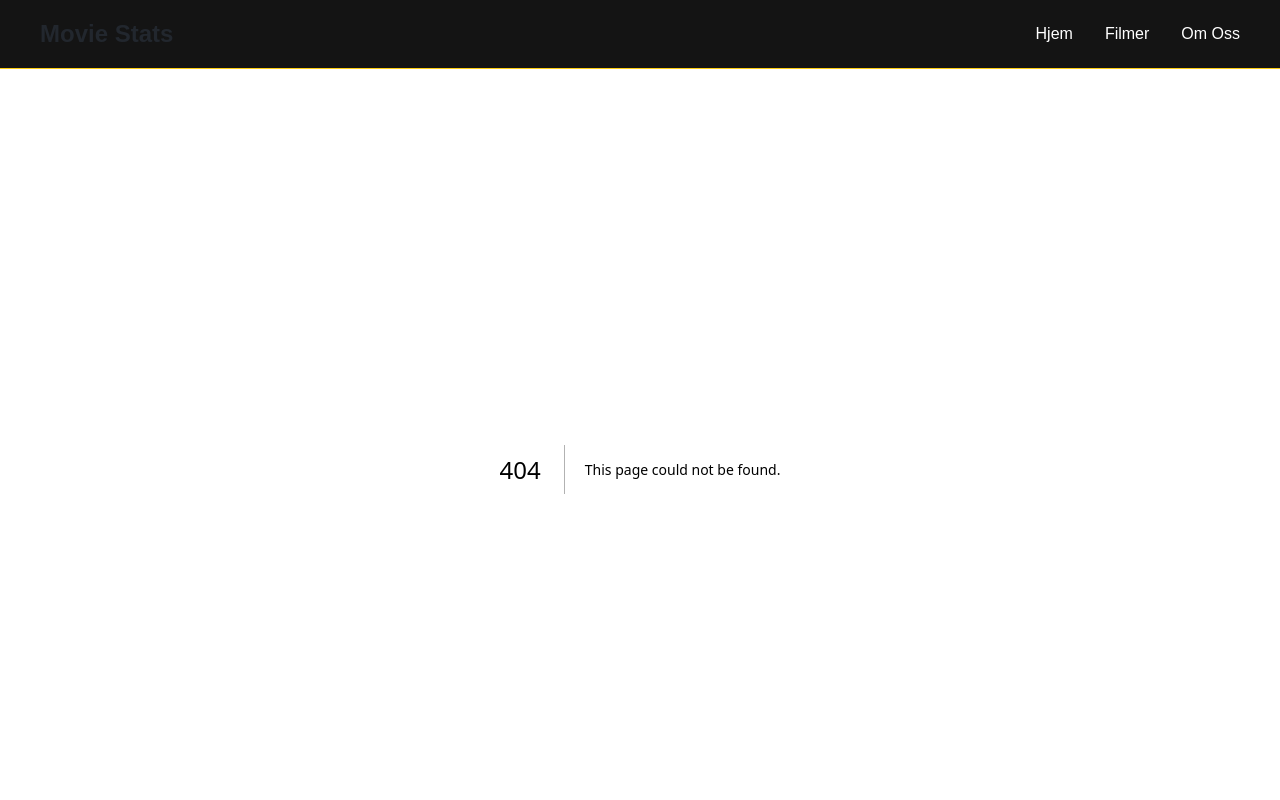
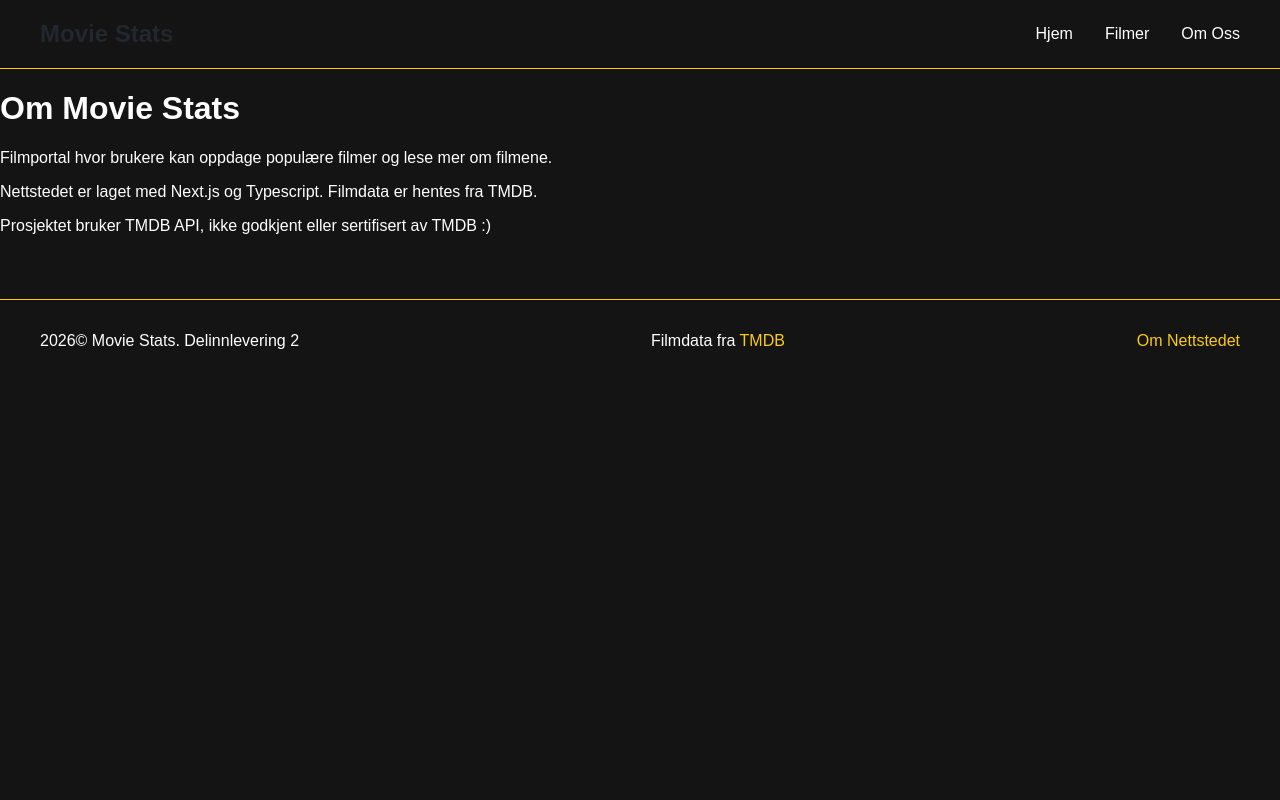
Before and after one commit to DanielBaro98/dbMoovie, a Next.js app in the folder movie-stats/: page /about in a window 1280 px wide. Before the commit this address had no page. Shown: the top 800 px of the page. Built offline with nearby package versions, Linux system fonts and the light colour scheme.

Commit message:
Enkel about side. Lenker oppdatert så de fungerer

```diff
--- /dev/null
+++ b/movie-stats/app/about/page.tsx
@@ -0,0 +1,12 @@
+
+
+export default function AboutPage() {
+  return (
+    <main>
+      <h1>Om Movie Stats</h1>
+      <p>Filmportal hvor brukere kan oppdage populære filmer og lese mer om filmene.</p>
+      <p>Nettstedet er laget med Next.js og Typescript. Filmdata er hentes fra TMDB.</p>
+      <p>Prosjektet bruker TMDB API, ikke godkjent eller sertifisert av TMDB :)</p>
+    </main>
+  );
+}
--- a/movie-stats/app/components/Header.tsx
+++ b/movie-stats/app/components/Header.tsx
@@ -11,8 +11,8 @@ export default function Header() {
 
         <div className={styles.links}>
           <Link href="/">Hjem</Link>
-          <Link href="/">Filmer</Link>
-          <Link href="/">Om Oss</Link>
+          <Link href="/movies">Filmer</Link>
+          <Link href="/about">Om Oss</Link>
         </div>
       </nav>
     </header>
--- a/movie-stats/app/movies/page.tsx
+++ b/movie-stats/app/movies/page.tsx
@@ -15,9 +15,9 @@ export default async function Home() {
 
         <p className={styles.description}>Oppdag populære filmer, utforsk filmdetaljer og finn din neste filmopplevelse</p>
 
-        <link href="./movies" className={styles.button}>
+        <Link href="./movies" className={styles.button}>
           Utforsk populære filmer{" "}
-        </link>
+        </Link>
       </section>
       <section className={styles.featuredSection} aria-labelledby="featured-headiong">
         <h2 id="featured-headig" className={styles.sectionTitle}>
```
